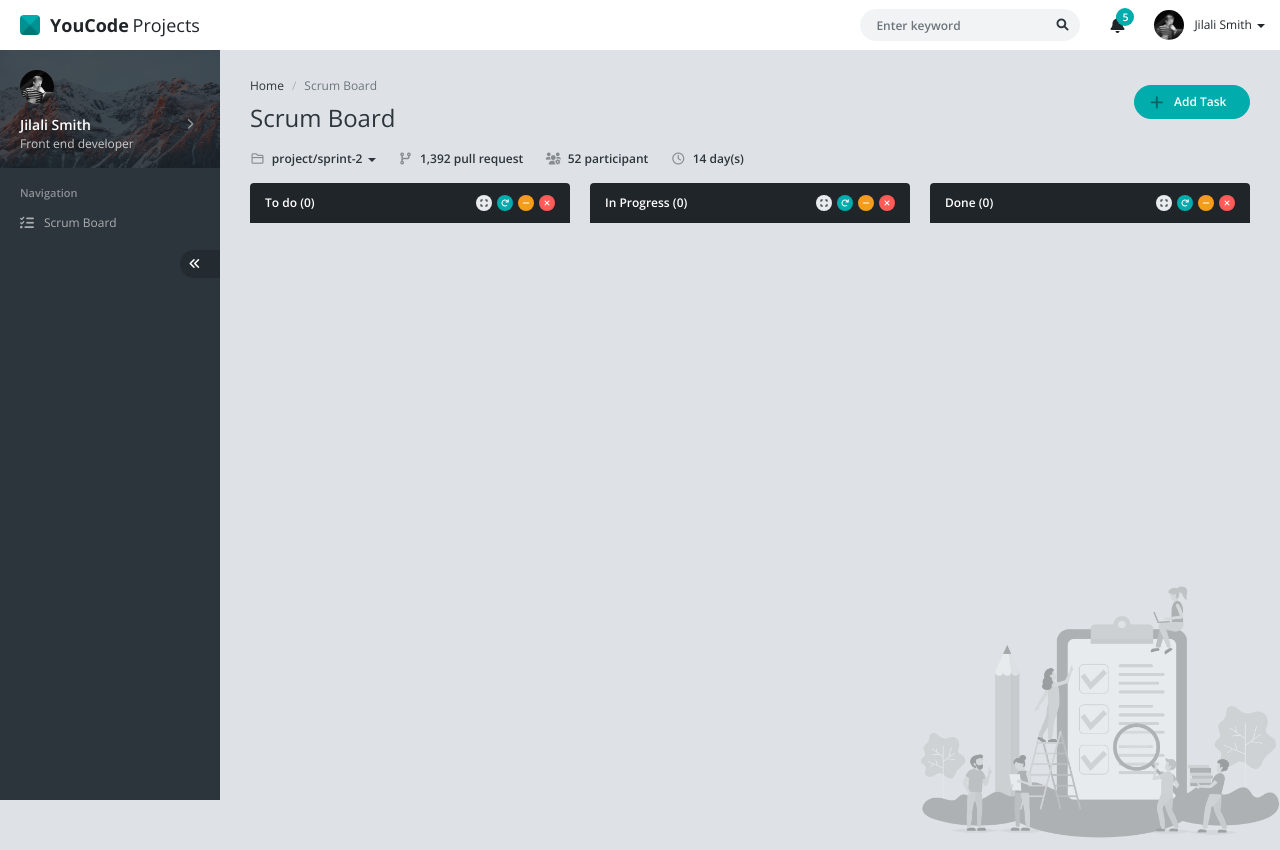
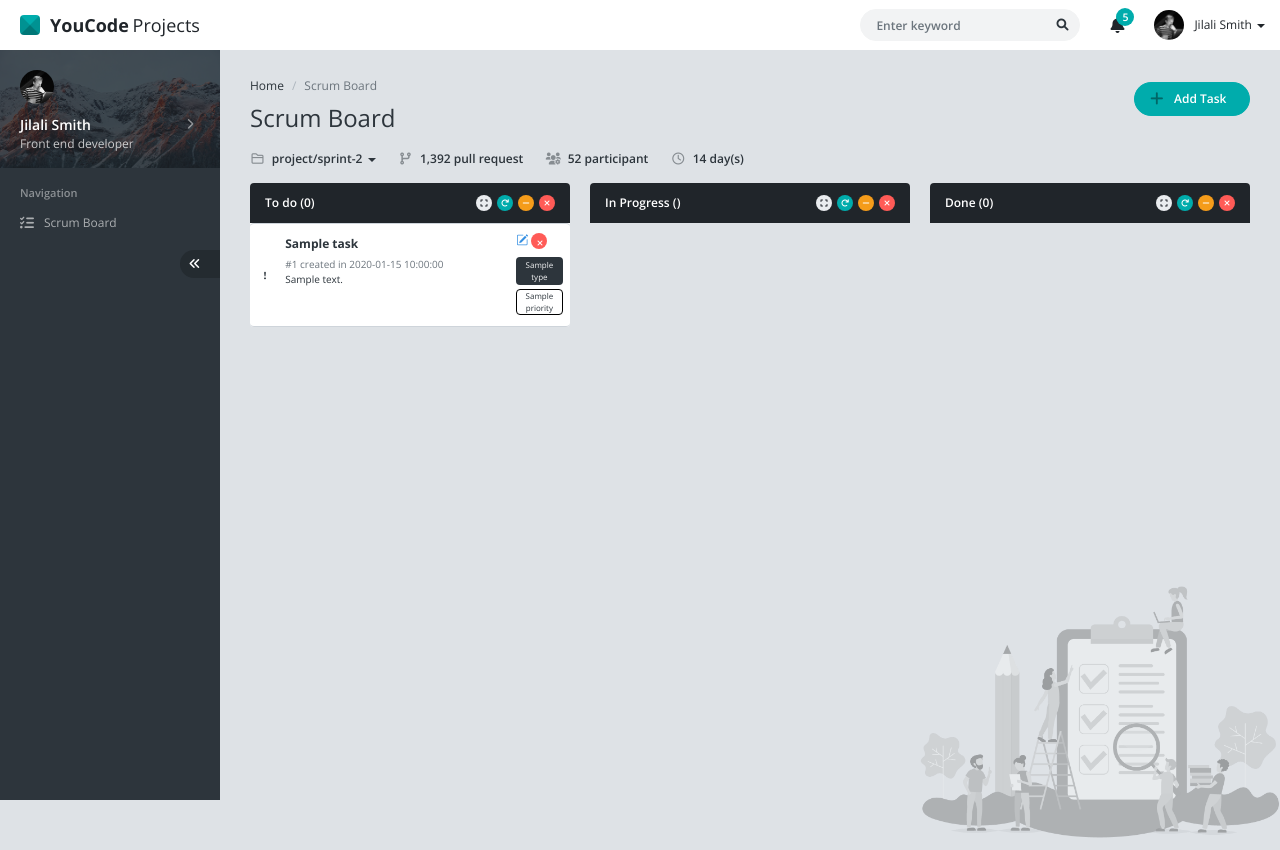
Before and after one commit to KHARBAQOssama/scrumBoardDbPhp, a PHP site: page / in a window 1280 px wide. Run offline with PHP 8.4, Linux system fonts and the light colour scheme; tables that the repository leaves empty or names only in its code hold one stand-in row (values such as "Sample post"); some libraries are stand-ins or nearby versions.

Commit message:
almost finnish il me reste que optimiser le code est add faire qlq taches

```diff
--- /dev/null
+++ b/app.js
@@ -0,0 +1,40 @@
+const addBtn = document.getElementById("addBtn") ;
+const formTitle = document.getElementById("form-title");
+const updateBtn = document.getElementById("task-update-btn");
+const saveBtn = document.getElementById("task-save-btn");
+
+
+function resetForm(){
+    document.getElementById('task-title').value = '';
+    document.getElementById('task-type-feature').checked = true;
+    document.getElementById('task-priority').value = '';
+    document.getElementById('task-status').value = '';
+    document.getElementById('task-date').value = '';
+    document.getElementById('task-description').value = '';
+}
+function changeFormStatus(){
+    formTitle.innerHTML='ADD TASK';
+    saveBtn.style.display='inline-block';
+    updateBtn.style.display='none';
+    resetForm();
+}
+
+function fullForm(id,title,type,priority,status,date,description)
+{
+    // console.log(id,title,type,priority,status,date,description);
+
+    formTitle.innerHTML='EDIT THE TASK';
+    saveBtn.style.display='none';
+    updateBtn.style.display='inline-block';
+
+    document.getElementById('idT').value = id;
+    document.getElementById('task-title').value = title;
+    if(type == 1){
+    document.getElementById('task-type-feature').checked = true;
+    }else{
+    document.getElementById('task-type-bug').checked = true;}
+    document.getElementById('task-priority').value = priority;
+    document.getElementById('task-status').value = status;
+    document.getElementById('task-date').value = date;
+    document.getElementById('task-description').value = description;
+}
--- a/index.php
+++ b/index.php
@@ -1,5 +1,5 @@
 <?php
-    include('scripts.php');
+    include('script.php');
 ?>
 
 <!DOCTYPE html>
@@ -12,13 +12,14 @@
 	<meta content="" name="author" />
 
 	<!-- ================== BEGIN core-css ================== -->
+
 	<link href="https://fonts.googleapis.com/css?family=Open+Sans:300,400,600,700" rel="stylesheet" />
 	<link href="assets/css/vendor.min.css" rel="stylesheet" />
 	<link href="assets/css/default/app.min.css" rel="stylesheet" />
-	<link rel="stylesheet" href="./assets/css/style.css">
+	<link rel="stylesheet" href="https://cdn.jsdelivr.net/npm/bootstrap-icons@1.9.1/font/bootstrap-icons.css">
+
 	<!-- CSS only -->
-	<!-- <link href="https://cdn.jsdelivr.net/npm/bootstrap@5.2.2/dist/css/bootstrap.min.css" rel="stylesheet" integrity="sha384-Zenh87qX5JnK2Jl0vWa8Ck2rdkQ2Bzep5IDxbcnCeuOxjzrPF/et3URy9Bv1WTRi" crossorigin="anonymous">
-	================== END core-css ================== -->
+	<!--	================== END core-css ================== -->
 </head>
 <body>
 	<!-- BEGIN #loader -->
@@ -58,6 +59,7 @@
 					</a>
 					<div class="dropdown-menu media-list dropdown-menu-end">
 						<div class="dropdown-header">NOTIFICATIONS (5)</div>
+
 						<a href="javascript:;" class="dropdown-item media">
 							<div class="media-left">
 								<i class="fa fa-bug media-object bg-gray-500"></i>
@@ -224,7 +226,7 @@
 				</div>
 
 				<div class="ms-auto">
-				<a href="#modal-task" data-bs-toggle="modal" class="btn btn-success btn-rounded px-4 rounded-pill"><i class="fa fa-plus fa-lg me-2 ms-n2 text-success-900"></i> Add Task</a>
+				<a href="#modal-task" data-bs-toggle="modal" id="addBtn" onclick="changeFormStatus();" class="btn btn-success btn-rounded px-4 rounded-pill d-block mb-2"><i class="fa fa-plus fa-lg me-2 ms-n2 text-success-900"></i> Add Task</a>
 				</div>
 			</div>
 
@@ -268,35 +270,10 @@
 						</div>
 						<div class="list-group list-group-flush rounded-bottom overflow-hidden panel-body p-0" id="to-do-tasks">
 							<!-- TO DO TASKS HERE -->
-							<!-- <button class="border-0 w-100 rounded mb-2 shadow-sm d-flex text-start align-items-center">
-                				<div class="editD">
-									<i class="bi bi-trash mt-2" ></i>
-									<i class="bi bi-pencil-square" onclick="fullForm(${i});" data-bs-toggle="modal" href="#modal-task" mt-1" href="#"></i>
-								</div>
-								<div class="" style="width: 10%;">
-									<i class="bi bi-exclamation fw-bold fs-15px"></i>
-								</div>
-                				<div class="d-flex justify-content-between w-100">
-                    				<div class="col-10 ">
-								<div class="fw-bolder fs-6" style="text-overflow: ellipsis; overflow: hidden;  height: 1.8em; white-space: nowrap; max-width: 25ch;">title</div>
-								<div class="fs-10px text-gray">date</div>
-								<div class=" mb-1 fs-10px" title="${tasks[i].description}" style="text-overflow: ellipsis; overflow: hidden; height: 1.5em; white-space: nowrap; max-width: 25ch;">
-								hello world
-								</div>
-								</div>
-								<div class="col-2 d-flex justify-content-center flex-column">
-
-										<span class="rounded text-center mb-1 fs-8px" style="">feature</span>
-										<span class=" text-center  fs-8px " style="border: 1px solid rgb(0,0,0); border-radius: 4px;">high</span>
-								</div>
-								</div>
-            				</button> -->
-
 							<?php
-
 								//PHP CODE HERE
 								//DATA FROM getTasks() FUNCTION
-								getTasks('To Do');
+								getTasks(1);
 							?>
 						</div>
 					</div>
@@ -304,7 +281,7 @@
 				<div class="col-xl-4 col-lg-6">
 					<div class="panel panel-inverse">
 						<div class="panel-heading">
-							<h4 class="panel-title">In Progress (<span id="in-progress-tasks-count">0</span>)</h4>
+							<h4 class="panel-title">In Progress (<span id="in-progress-tasks-count"></span>)</h4>
 							<div class="panel-heading-btn">
 								<a href="javascript:;" class="btn btn-xs btn-icon btn-default" data-toggle="panel-expand"><i class="fa fa-expand"></i></a>
 								<a href="javascript:;" class="btn btn-xs btn-icon btn-success" data-toggle="panel-reload"><i class="fa fa-redo"></i></a>
@@ -318,7 +295,7 @@
 
 								//PHP CODE HERE
 								//DATA FROM getTasks() FUNCTION
-								getTasks('In Progress');
+								getTasks(2);
 							?>
 						</div>
 					</div>
@@ -340,7 +317,7 @@
 
 								//PHP CODE HERE
 								//DATA FROM getTasks() FUNCTION
-								getTasks('Done');
+								getTasks(3);
 							?>
 						</div>
 					</div>
@@ -357,26 +334,26 @@
 	<!-- END #app -->
 
 	<!-- TASK MODAL -->
-	<div class="modal fade" id="modal-task">
+	<div class="modal fade" id="modal-task" >
 		<div class="modal-dialog">
 			<div class="modal-content">
-				<form action="scripts.php" method="POST" id="form-task">
+				<form action="script.php" method="POST"  name="form-task">
 					<div class="modal-header">
-						<h5 class="modal-title">Add Task</h5>
+						<h5 class="modal-title" id="form-title">Add Task</h5>
 						<a href="#" class="btn-close" data-bs-dismiss="modal"></a>
 					</div>
 					<div class="modal-body">
 							<!-- This Input Allows Storing Task Index  -->
-							<input type="hidden" id="task-id">
 							<div class="mb-3">
 								<label class="form-label">Title</label>
-								<input type="text" name="title" class="form-control" id="task-title"/>
+								<input type="hidden" name="idT" id="idT">
+								<input type="text" name="title" class="form-control" id="task-title" require/>
 							</div>
 							<div class="mb-3">
 								<label class="form-label">Type</label>
 								<div class="ms-3">
 									<div class="form-check mb-1">
-										<input class="form-check-input" name="task-type" type="radio" value="1" id="task-type-feature"/>
+										<input class="form-check-input" name="task-type" type="radio" value="1" id="task-type-feature" checked/>
 										<label class="form-check-label" for="task-type-feature">Feature</label>
 									</div>
 									<div class="form-check">
@@ -389,7 +366,7 @@
 							<div class="mb-3">
 								<label class="form-label">Priority</label>
 								<select class="form-select" name="priority" id="task-priority">
-									<option value="">Please select</option>
+									<option value="" disabled>Please select</option>
 									<option value="1">Low</option>
 									<option value="2">Medium</option>
 									<option value="3">High</option>
@@ -399,7 +376,7 @@
 							<div class="mb-3">
 								<label class="form-label">Status</label>
 								<select class="form-select" name="status" id="task-status">
-									<option value="">Please select</option>
+									<option value="" disabled>Please select</option>
 									<option value="1">To Do</option>
 									<option value="2">In Progress</option>
 									<option value="3">Done</option>
@@ -407,18 +384,17 @@
 							</div>
 							<div class="mb-3">
 								<label class="form-label">Date</label>
-								<input type="date" name="date" class="form-control" id="task-date"/>
+								<input type="date" name="date" class="form-control" id="task-date" require/>
 							</div>
 							<div class="mb-0">
 								<label class="form-label">Description</label>
-								<textarea class="form-control" name="description" rows="10" id="task-description"></textarea>
+								<textarea class="form-control" name="description" rows="10" id="task-description" require></textarea>
 							</div>
 
 					</div>
 					<div class="modal-footer">
 						<a href="#" class="btn btn-white" data-bs-dismiss="modal">Cancel</a>
-						<button type="submit" name="delete" class="btn btn-danger task-action-btn" id="task-delete-btn">Delete</a>
-						<button type="submit" name="update" class="btn btn-warning task-action-btn" id="task-update-btn">Update</a>
+						<button type="submit" name="update" class="btn btn-warning task-action-btn" id="task-update-btn" >Update</a>
 						<button type="submit" name="save" class="btn btn-primary task-action-btn" id="task-save-btn">Save</button>
 					</div>
 				</form>
@@ -430,12 +406,7 @@
 	<script src="assets/js/vendor.min.js"></script>
 	<script src="assets/js/app.min.js"></script>
 	<!-- ================== END core-js ================== -->
-	<script src="scripts.js"></script>
+	<script src="app.js"></script>
 
-	<script>
-		//reloadTasks();
-	</script>
-	<!-- JavaScript Bundle with Popper -->
-	<!-- <script src="https://cdn.jsdelivr.net/npm/bootstrap@5.2.2/dist/js/bootstrap.bundle.min.js" integrity="sha384-OERcA2EqjJCMA+/3y+gxIOqMEjwtxJY7qPCqsdltbNJuaOe923+mo//f6V8Qbsw3" crossorigin="anonymous"></script> -->
 </body>
 </html>
--- /dev/null
+++ b/script.php
@@ -0,0 +1,132 @@
+<?php
+    //INCLUDE DATABASE FILE
+    include('database.php');
+    //SESSION IS A WAY TO STORE DATA TO BE USED ACROSS MULTIPLE PAGES
+    session_start();
+
+    //ROUTING
+    if(isset($_POST['save']))        saveTask();
+    if(isset($_POST['update']))      updateTask();
+    if(isset($_POST['delete']))      deleteTask();
+
+    function getTasks($x)
+    {
+        global $conn;
+        //CODE HERE
+        //SQL SELECT
+        $sql = "SELECT t.id, t.title, types.name AS taskType, priorities.name AS taskPriority, priorities.id AS piD, t.status_id,  t.task_datetime,t.description FROM tasks t INNER JOIN types ON t.type_id = types.id INNER JOIN priorities ON t.priority_id = priorities.id INNER JOIN statuses ON t.status_id = statuses.id;";
+        $result = mysqli_query($conn, $sql);
+
+        while($row = mysqli_fetch_assoc($result)){
+
+            $id = $row['id'];
+            $title = $row['title'];
+            $taskType = $row['taskType'];
+            $taskPriority = $row['taskPriority'];
+            $priorityId = $row['piD'];
+            $status = $row['status_id'];
+            $date = $row['task_datetime'];
+            $description = $row['description'];
+
+            if($status == $x){
+            ?>
+            <form action="script.php" method="POST" class="border-bottom border-top w-100 bg-white rounded shadow-sm d-flex text-start align-items-center p-2">
+								 <div class="" style="width: 10%;">
+                                 <?php if($status == 1){
+                                ?>
+									<i class="bi bi-exclamation fw-bold fs-15px"></i>
+                                    <?php }if($status == 2){
+                                ?>
+                                    <i class="bi bi-hourglass-split fw-bold fs-15px"></i>
+                                    <?php }if($status == 3){
+                                ?>
+                                    <i class="bi bi-check-all fw-bold fs-15px"></i>
+                                    <?php }
+                                ?>
+								</div>
+                				<div class="d-flex justify-content-between w-100">
+                    			<div class="col-10 ">
+                                        <input type="hidden" name="id" value="<?php echo $id?>">
+                                        <div class="fw-bolder fs-6 mt-1" style="text-overflow: ellipsis; overflow: hidden;  height: 1.8em; white-space: nowrap; max-width: 25ch;"><?php echo $title?></div>
+
+                                        <div class="fs-10px text-gray" >#<span><?php echo $id?></span> created in <?php echo $date?></div>
+
+                                        <div class=" mb-1 fs-10px"  title="<?php echo $description?>" style="text-overflow: ellipsis; overflow: hidden; height: 1.5em; white-space: nowrap; max-width: 40ch;">
+                                        <?php echo $description?>
+                                        </div>
+                                        </div>
+                                <div>
+                                    <div class="mb-2">
+                                        <i class="bi bi-pencil-square text-primary" data-bs-toggle="modal" onclick="fullForm('<?= $id?>','<?= $title?>','<?= $taskType?>','<?=$priorityId?>','<?= $status?>','<?= $date?>','<?= $description?>')" data-bs-target="#modal-task"></i>
+                                        <button name="delete" type="submit" class="fa fa-times btn btn-xs btn-icon btn-danger"></button>
+                                    </div>
+                                    <div class="col-2 d-flex w-100 justify-content-center flex-column my-1">
+                                            <div class="rounded  text-center mb-1 fs-8px bg-dark text-light" style="padding : 2px;"  value="<?php echo $row['taskType']?>"><?php echo $row['taskType']?></div>
+                                            <div class=" text-center  fs-8px" style="border: 1px solid rgb(0,0,0); border-radius: 4px;" value="<?php echo $row['taskPriority']?>"><?php echo $row['taskPriority']?></div>
+                                    </div>
+                                </div>
+								</div>
+            				</form>
+
+            <?php
+
+             }
+         }
+    }
+
+
+    function saveTask()
+    {
+        global $conn;
+        //CODE HERE
+        $title = $_POST['title'];
+        $taskType = $_POST['task-type'];
+        $priority = $_POST['priority'];
+        $status = $_POST['status'];
+        $date = $_POST['date'];
+        $description = $_POST['description'];
+
+
+        //SQL INSERT
+        $sql = "INSERT INTO `tasks` (`title`,`type_id`,`priority_id`,`status_id`,`task_datetime`,`description`) VALUES ('$title','$taskType','$priority','$status','$date','$description')";
+
+        $result = mysqli_query($conn ,$sql);
+
+        if($result){
+            $_SESSION['message'] = "Task has been added successfully !";
+		    header('location: index.php');
+        }
+
+    }
+
+    function updateTask()
+    {
+        global $conn;
+        //CODE HERE
+        // $taskId = $_POST[''];
+        $title = $_POST['title'];
+        $taskType = $_POST['task-type'];
+        $priority = $_POST['priority'];
+        $status = $_POST['status'];
+        $date = $_POST['date'];
+        $description = $_POST['description'];
+        $taskId = $_POST['idT'];
+
+        $sql = "UPDATE tasks SET title = '$title',type_id = '$taskType', priority_id= '$priority',status_id = '$status',task_datetime = '$date' ,description = '$description' WHERE id = '$taskId';";
+        //SQL UPDATE
+        $result = mysqli_query($conn, $sql);
+        $_SESSION['message'] = "Task has been updated successfully !";
+		header('location: index.php');
+    }
+
+    function deleteTask()
+    {
+        //CODE HERE
+        global $conn;
+        $taskId = $_POST['id'];
+        $sql = "DELETE FROM `tasks` WHERE `id`='$taskId'";
+        $result = mysqli_query($conn, $sql);
+        //SQL DELETE
+        $_SESSION['message'] = "Task has been deleted successfully !";
+		header('location: index.php');
+    }
--- a/scripts.php
+++ /dev/null
@@ -1,93 +0,0 @@
-<?php
-    //INCLUDE DATABASE FILE
-    include('database.php');
-    //SESSION IS A WAY TO STORE DATA TO BE USED ACROSS MULTIPLE PAGES
-    session_start();
-
-    //ROUTING
-    if(isset($_POST['save']))        saveTask();
-    if(isset($_POST['update']))      updateTask();
-    if(isset($_POST['delete']))      deleteTask();
-
-
-    function getTasks($x)
-    {
-        global $conn;
-        //CODE HERE
-        //SQL SELECT
-        $sql = "SELECT t.id, t.title, types.name AS taskType, priorities.name AS taskPriority, statuses.name AS taskStatus, t.task_datetime,t.description FROM tasks t INNER JOIN types ON t.type_id = types.id INNER JOIN priorities ON t.priority_id = priorities.id INNER JOIN statuses ON t.status_id = statuses.id;";
-        $result = mysqli_query($conn, $sql);
-
-        while($row = mysqli_fetch_assoc($result)){
-            if($row['taskStatus'] == $x){
-            ?>
-
-            <button class="border-0 w-100 rounded mb-2 shadow-sm d-flex text-start align-items-center">
-                				<div class="editD">
-									<i class="bi bi-trash mt-2" ></i>
-									<i class="bi bi-pencil-square"  data-bs-toggle="modal" href="#modal-task" mt-1" href="#"></i>
-								</div>
-								 <div class="" style="width: 10%;">
-									<i class="bi bi-exclamation fw-bold fs-15px"></i>
-								</div>
-                				<div class="d-flex justify-content-between w-100">
-                    				<div class="col-10 ">
-								<div class="fw-bolder fs-6" style="text-overflow: ellipsis; overflow: hidden;  height: 1.8em; white-space: nowrap; max-width: 25ch;"><?php echo $row['title']?></div>
-								<div class="fs-10px text-gray"><?php echo $row['task_datetime']?></div>
-								<div class=" mb-1 fs-10px" title="<?php echo $row['description']?>" style="text-overflow: ellipsis; overflow: hidden; height: 1.5em; white-space: nowrap; max-width: 25ch;">
-								<?php echo $row['description']?>
-								</div>
-								</div>
-								<div class="col-2 d-flex justify-content-center flex-column">
-
-										<span class="rounded text-center mb-1 fs-8px" style=""><?php echo $row['taskType']?></span>
-										<span class=" text-center  fs-8px " style="border: 1px solid rgb(0,0,0); border-radius: 4px;"><?php echo $row['taskPriority']?></span>
-								</div>
-								</div>
-            				</button>
-            <?php
-             }
-         }
-    }
-
-
-    function saveTask()
-    {
-        global $conn;
-        //CODE HERE
-        $title = $_POST['title'];
-        $type = $_POST['task-type'];
-        $priority = $_POST['priority'];
-        $status = $_POST['status'];
-        $date = $_POST['date'];
-        $description = $_POST['description'];
-
-
-        //SQL INSERT
-        $sql = "INSERT INTO `tasks` (`title`,`type_id`,`priority_id`,`status_id`,`task_datetime`,`description`) VALUES ('$title','$type','$priority','$status','$date','$description')";
-
-        $result = mysqli_query($conn ,$sql);
-
-        if($result){
-            $_SESSION['message'] = "Task has been added successfully !";
-		    header('location: index.php');
-        }
-
-    }
-
-    function updateTask()
-    {
-        //CODE HERE
-        //SQL UPDATE
-        $_SESSION['message'] = "Task has been updated successfully !";
-		header('location: index.php');
-    }
-
-    function deleteTask()
-    {
-        //CODE HERE
-        //SQL DELETE
-        $_SESSION['message'] = "Task has been deleted successfully !";
-		header('location: index.php');
-    }
-    // getTasks();
```
Also changed, not shown: scripts.js (deleted).
